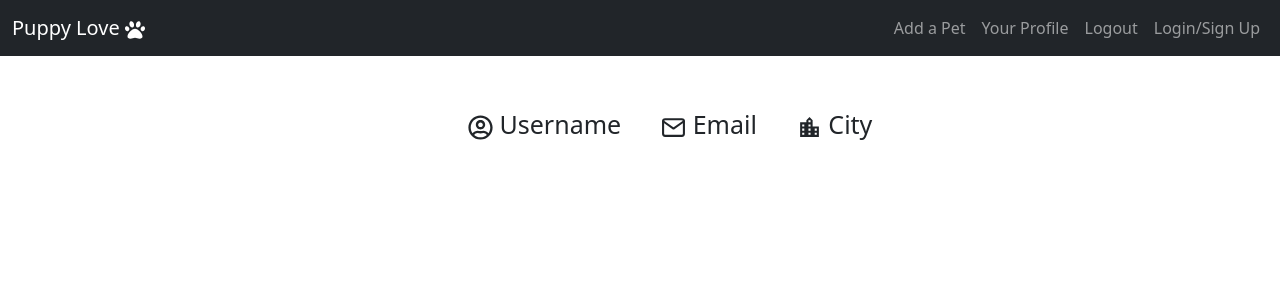
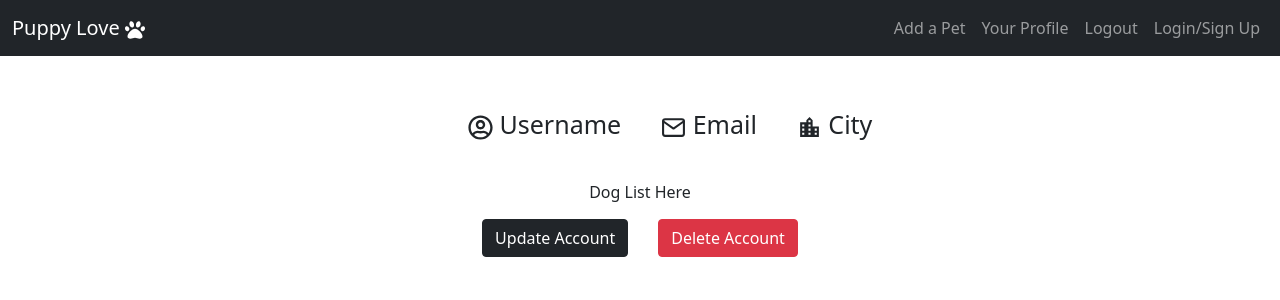
Before and after one commit to MAsuamah/puppy-love, a React (Create React App) app in the folder client/: page /user-profile in a window 1280 px wide. Shown: the top 300 px of the page. Built offline with nearby package versions, Linux system fonts and the light colour scheme.

Commit message:
update-user buttons

```diff
--- a/client/src/assets/styles/UserProfile.css
+++ b/client/src/assets/styles/UserProfile.css
@@ -12,3 +12,17 @@
   padding: 20px;
   font-size: 25px;
 }
+
+.update-user {
+  display: flex;
+  justify-content: center;
+}
+
+.user-btn {
+  margin: 15px;
+}
+
+.dog-list {
+  display: flex;
+  justify-content: center;
+}
--- a/client/src/pages/UserProfile.js
+++ b/client/src/pages/UserProfile.js
@@ -3,6 +3,7 @@ import '../assets/styles/UserProfile.css'
 import {FaRegUserCircle} from 'react-icons/fa';
 import {FiMail} from 'react-icons/fi';
 import {MdLocationCity} from 'react-icons/md';
+import Button from 'react-bootstrap/Button'
 
 const UserProfile = () => {
 
@@ -20,8 +21,12 @@ const UserProfile = () => {
         </div>
       </div>
       <section className="dog-list">
-
+        Dog List Here
       </section>
+      <div className='update-user'>
+        <Button className='user-btn' variant="dark">Update Account</Button>{' '}
+        <Button className='user-btn' variant="danger">Delete Account</Button>
+      </div>
     </div>
   );
 };
```
